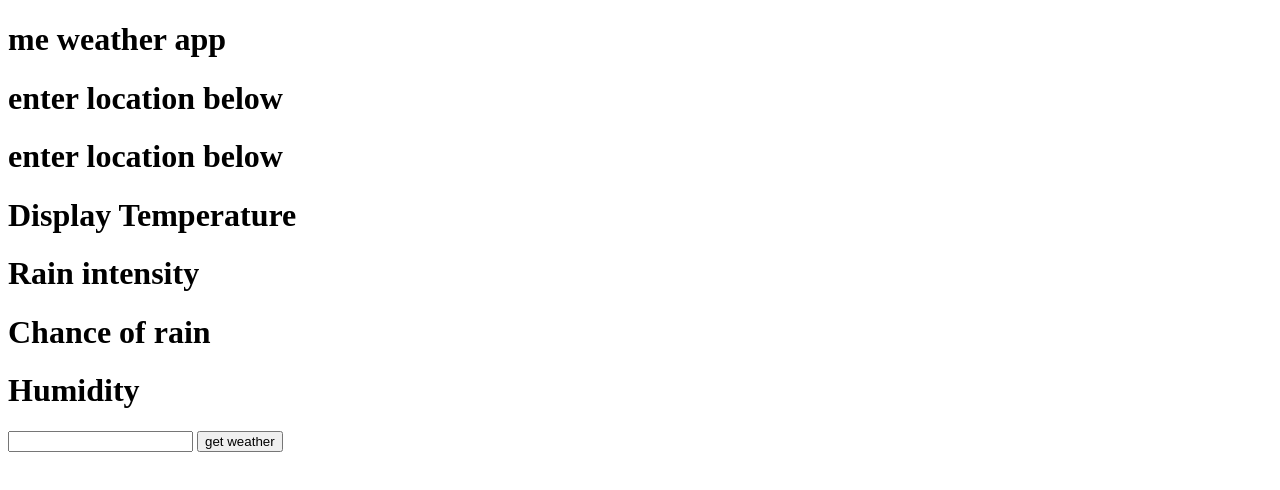
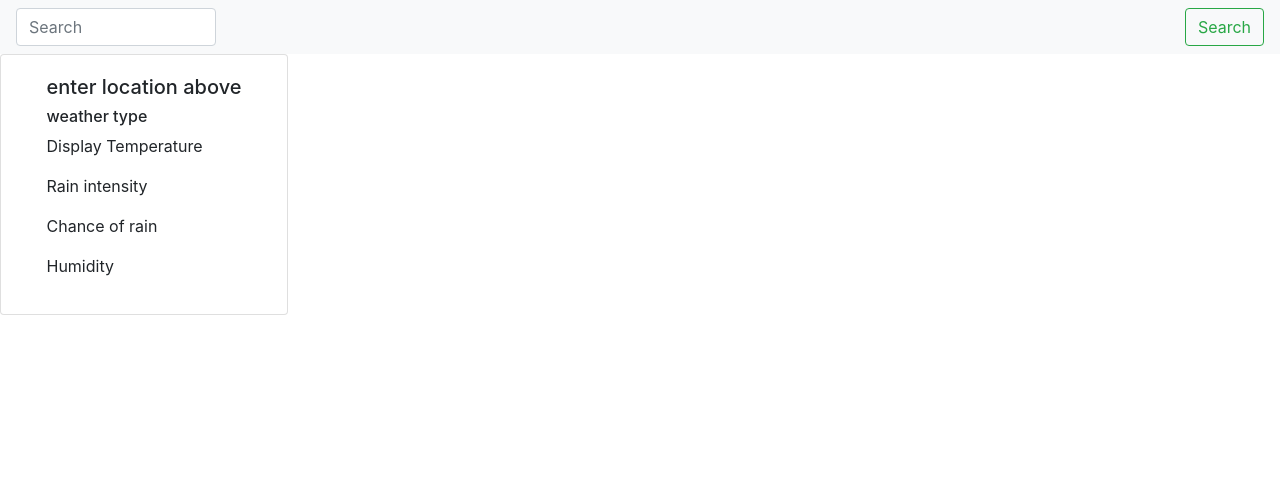
Before and after one commit to morningdump69/AppApi, a website: page public/index.html in a window 1280 px wide. Drawn offline with nearby package versions, Linux system fonts and the light colour scheme.

Commit message:
horoku push

```diff
--- a/package.json
+++ b/package.json
@@ -11,6 +11,7 @@
   "license": "ISC",
   "dependencies": {
     "axios": "^0.19.2",
+    "bootstrap": "^4.4.1",
     "colors": "^1.4.0",
     "express": "^4.17.1",
     "figlet": "^1.3.0",
--- a/public/index.html
+++ b/public/index.html
@@ -5,19 +5,53 @@
     <meta name="viewport" content="width=device-width, initial-scale=1.0" />
     <title>Document</title>
     <link rel="stylesheet" href="main.css" />
+    <link
+      rel="stylesheet"
+      href="https://stackpath.bootstrapcdn.com/bootstrap/4.4.1/css/bootstrap.min.css"
+      integrity="sha384-Vkoo8x4CGsO3+Hhxv8T/Q5PaXtkKtu6ug5TOeNV6gBiFeWPGFN9MuhOf23Q9Ifjh"
+      crossorigin="anonymous"
+    />
   </head>
   <body>
-    <h1>me weather app</h1>
-    <h1 id="locate">enter location below</h1>
-    <h1 id="weather">enter location below</h1>
-    <h1 id="temperature">Display Temperature</h1>
-    <h1 id="percipI">Rain intensity</h1>
-    <h1 id="percipP">Chance of rain</h1>
-    <h1 id="humidity">Humidity</h1>
+    <nav class="navbar navbar-light bg-light">
+      <input
+        id="location"
+        class="form-control mr-sm-2"
+        type="search"
+        placeholder="Search"
+        aria-label="Search"
+      />
+      <button id="button" class="btn btn-outline-success my-2 my-sm-0">
+        Search
+      </button>
+    </nav>
 
-    <input id="location" type="text" />
-    <button id="button">get weather</button>
+    <div class="card" style="width: 18rem;">
+      <div class="card-body">
+        <h5 id="locate">enter location above</h5>
+        <h6 id="weather">weather type</h6>
+        <p id="temperature">Display Temperature</p>
+        <p id="percipI">Rain intensity</p>
+        <p id="percipP">Chance of rain</p>
+        <p id="humidity">Humidity</p>
+      </div>
+    </div>
 
+    <script
+      src="https://code.jquery.com/jquery-3.4.1.slim.min.js"
+      integrity="sha384-J6qa4849blE2+poT4WnyKhv5vZF5SrPo0iEjwBvKU7imGFAV0wwj1yYfoRSJoZ+n"
+      crossorigin="anonymous"
+    ></script>
+    <script
+      src="https://cdn.jsdelivr.net/npm/popper.js@1.16.0/dist/umd/popper.min.js"
+      integrity="sha384-Q6E9RHvbIyZFJoft+2mJbHaEWldlvI9IOYy5n3zV9zzTtmI3UksdQRVvoxMfooAo"
+      crossorigin="anonymous"
+    ></script>
+    <script
+      src="https://stackpath.bootstrapcdn.com/bootstrap/4.4.1/js/bootstrap.min.js"
+      integrity="sha384-wfSDF2E50Y2D1uUdj0O3uMBJnjuUD4Ih7YwaYd1iqfktj0Uod8GCExl3Og8ifwB6"
+      crossorigin="anonymous"
+    ></script>
     <script src="script.js"></script>
   </body>
 </html>
--- a/public/main.css
+++ b/public/main.css
@@ -0,0 +1,9 @@
+#location {
+  width: 200px;
+  display: flex;
+}
+.card {
+  display: flex;
+  justify-content: center;
+  align-items: center;
+}
--- a/public/script.js
+++ b/public/script.js
@@ -15,7 +15,10 @@ button.addEventListener("click", async () => {
 
   locate.textContent = location.location;
   weather.textContent = location.data.summary;
-  temperature.textContent = location.data.temperature - 32 * (5 / 9).toFixed(2);
+  temperature.textContent = (
+    (location.data.temperature - 32) *
+    (5 / 9)
+  ).toFixed(2);
   percipI.textContent = location.data.precipIntensity;
   percipP.textContent = location.data.precipProbability;
   humidity.textContent = location.data.humidity;
```
Also changed, not shown: 1 other file.
